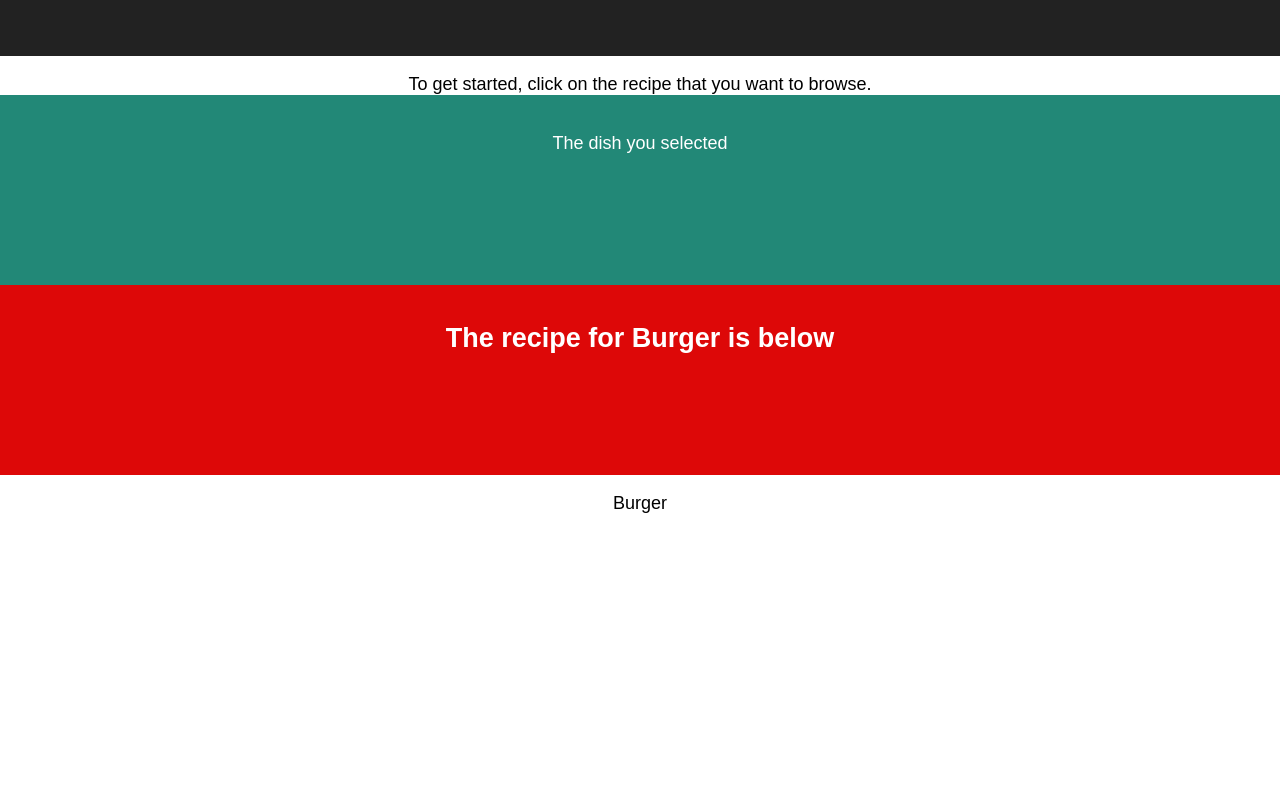
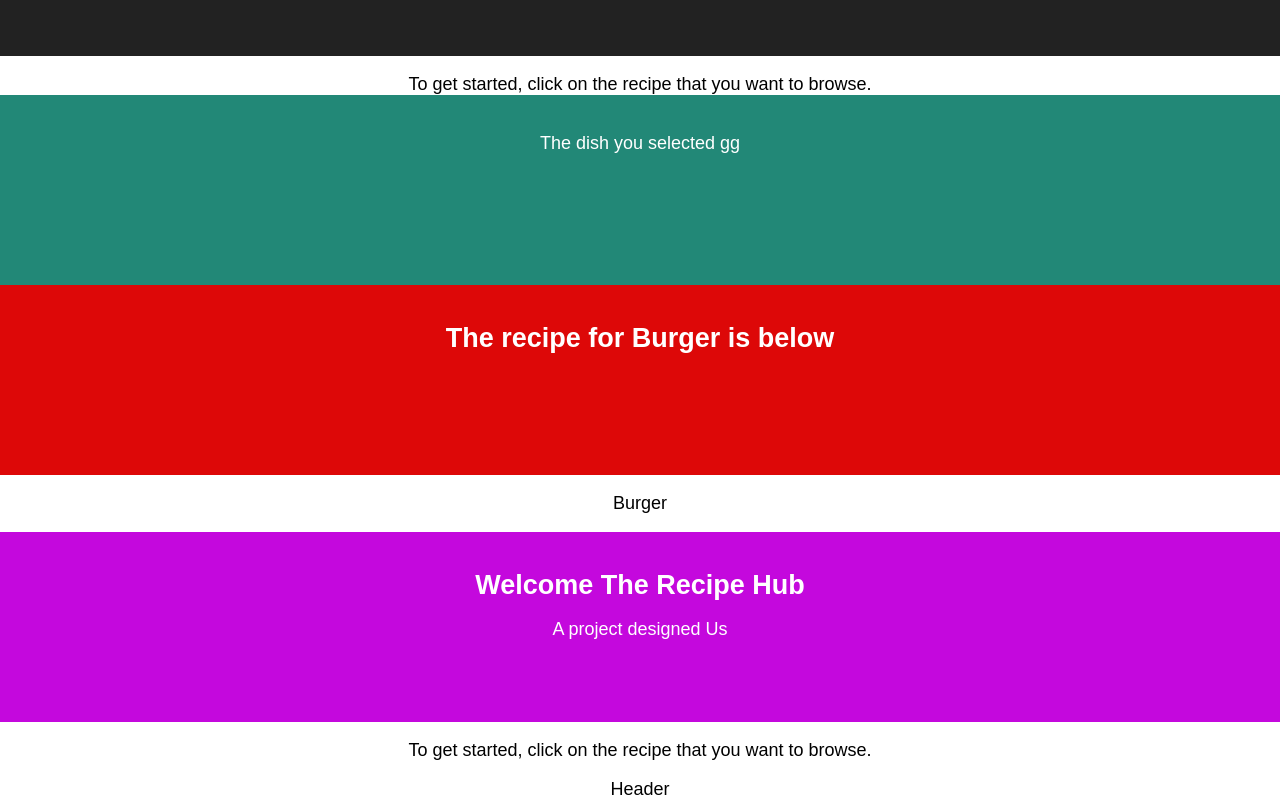
Before and after one commit to danielpickert/foodapp, a React (Create React App) app: page / in a window 1280 px wide. Shown: the part 334-1134 px from the top of the page. Before the commit the page ends 866 px from the top, so only its background shows below. Built offline with nearby package versions, Linux system fonts and the light colour scheme.

Commit message:
Header is rendering

```diff
--- a/src/App.js
+++ b/src/App.js
@@ -3,6 +3,7 @@ import React, { Component } from "react";
 import "./Style/App.css";
 import Display from "./components/Display.js";
 import Recipe from "./components/Recipe.js";
+import Header from "./components/Header.js";
 
 class App extends Component {
   render() {
@@ -20,6 +21,7 @@ class App extends Component {
           To get started, click on the recipe that you want to browse.
           <Display name="The dish you selected" />
           <Recipe name="Burger" />
+          <Header name="Header" />
         </p>
       </div>
     );
--- a/src/Style/App.css
+++ b/src/Style/App.css
@@ -22,11 +22,11 @@
   font-size: large;
 }
 
-@keyframes App-logo-spin {
+/* @keyframes App-logo-spin {
   from {
     transform: rotate(0deg);
   }
   to {
     transform: rotate(360deg);
   }
-}
+} */
--- a/src/Style/Display.css
+++ b/src/Style/Display.css
@@ -22,11 +22,11 @@
   font-size: large;
 }
 
-@keyframes App-logo-spin {
+/* @keyframes App-logo-spin {
   from {
     transform: rotate(0deg);
   }
   to {
     transform: rotate(360deg);
   }
-}
+} */
--- /dev/null
+++ b/src/Style/Header.css
@@ -0,0 +1,32 @@
+.Header {
+    text-align: center;
+  }
+
+  .Header {
+    animation: App-logo-spin infinite 20s linear;
+    height: 80px;
+  }
+
+  .Header-header {
+    background-color: rgb(196, 8, 221);
+    height: 150px;
+    padding: 20px;
+    color: white;
+  }
+
+  .Header-title {
+    font-size: 1.5em;
+  }
+
+  .Header-intro {
+    font-size: large;
+  }
+
+  /* @keyframes App-logo-spin {
+    from {
+      transform: rotate(0deg);
+    }
+    to {
+      transform: rotate(360deg);
+    }
+  } */
--- a/src/Style/Recipe.css
+++ b/src/Style/Recipe.css
@@ -22,11 +22,11 @@
   font-size: large;
 }
 
-@keyframes App-logo-spin {
+/* @keyframes App-logo-spin {
   from {
     transform: rotate(0deg);
   }
   to {
     transform: rotate(360deg);
   }
-}
+} */
--- /dev/null
+++ b/src/components/Header.js
@@ -0,0 +1,25 @@
+import React, { Component } from "react";
+// import logo from "./logo.svg";
+import "../Style/Header.css";
+
+class Header extends Component {
+  render() {
+    return (
+      <div className="Header">
+        <header className="Header-header">
+          {/* <img src={logo} className="App-logo" alt="logo" /> */}
+          <h1 className="Header-title">Welcome The Recipe Hub</h1>
+          <div> A project designed Us  </div>
+
+
+        </header>
+        <p className="Header-intro">
+          To get started, click on the recipe that you want to browse.
+          <p>{this.props.name}</p>
+        </p>
+      </div>
+    );
+  }
+}
+
+export default Header;
--- a/src/components/display.js
+++ b/src/components/display.js
@@ -6,7 +6,7 @@ class Display extends Component {
     return (
       <div className="Display">
         <header className="Display-header">
-          <p>{this.props.name}</p>
+          <p>{this.props.name} gg </p>
         </header>
       </div>
     );
```
Also changed, not shown: src/components/Search.js (added, +16 -0 lines).
